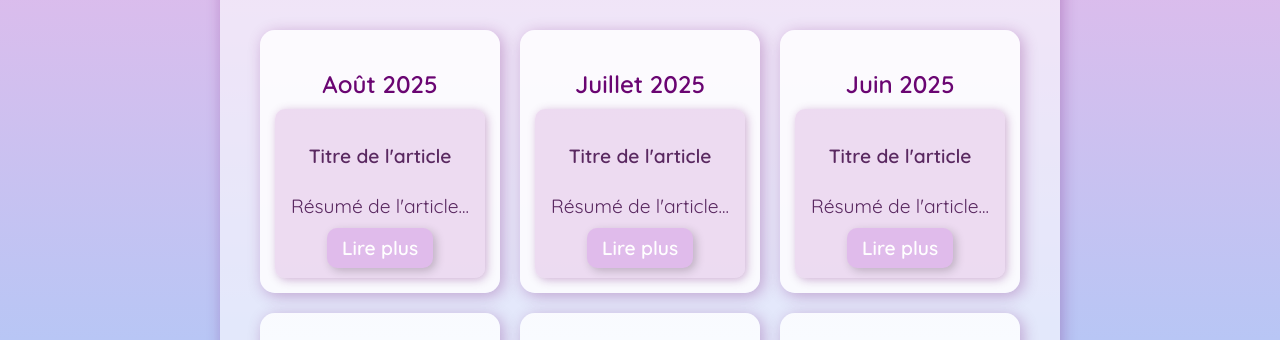
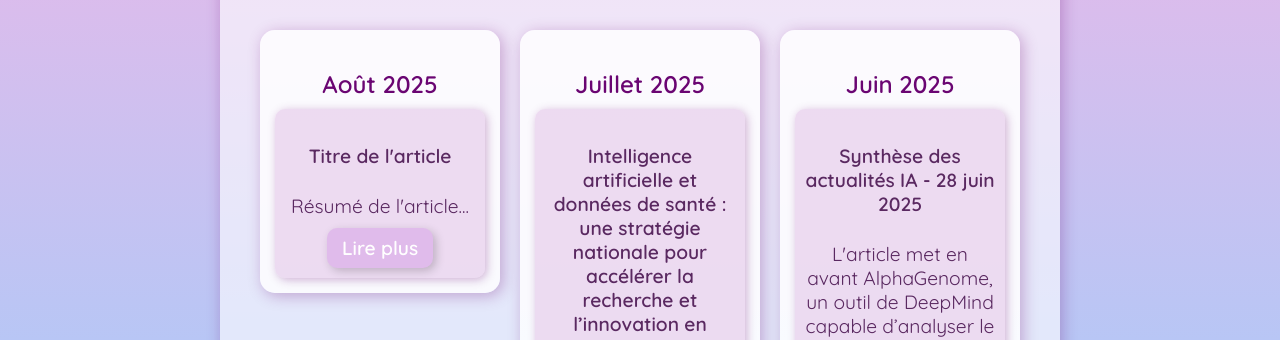
Before and after one commit to Chelseaflqn/portfolio, a plain HTML site: page Portefolio/veilleinformatique.html in a window 1280 px wide. Shown: the part 460-800 px from the top of the page. Drawn offline with Linux system fonts and the light colour scheme.

Commit message:
Modification Portfolio

```diff
--- a/Portefolio/veilleinformatique.html
+++ b/Portefolio/veilleinformatique.html
@@ -38,17 +38,19 @@
         <div class="mois">
             <h3>Juillet 2025</h3>
             <div class="article">
-                <h4>Titre de l'article</h4>
-                <p>Résumé de l'article...</p>
-                <a href="#" class="button">Lire plus</a>
+                <h4>Intelligence artificielle et données de santé : une stratégie nationale pour accélérer la recherche et l’innovation en santé</h4>
+                <p>Le gouvernement français a dévoilé une stratégie nationale (2025-2028) axée sur une utilisation secondaire optimisée des données de santé et une intégration encadrée de l’IA dans le système de soins, avec notamment le lancement d’un forum consultatif national et un appel d’offres pour un hébergement souverain des données du SNDS, pour renforcer innovation, souveraineté et efficacité dans le secteur santé
+</p>
+                <a href="https://sante.gouv.fr/actualites/presse/communiques-de-presse/article/intelligence-artificielle-et-donnees-de-sante-une-strategie-nationale-pour" class="button">Lire plus</a>
             </div>
         </div>
         <div class="mois">
             <h3>Juin 2025</h3>
             <div class="article">
-                <h4>Titre de l'article</h4>
-                <p>Résumé de l'article...</p>
-                <a href="#" class="button">Lire plus</a>
+                <h4>Synthèse des actualités IA - 28 juin 2025</h4>
+                <p>L'article met en avant AlphaGenome, un outil de DeepMind capable d’analyser le génome pour mieux comprendre les maladies, ainsi que Qwen-VLo d’Alibaba, un modèle multimodal combinant texte et image. Ces innovations illustrent la place croissante de l’IA dans la recherche médicale et technologique.
+</p>
+                <a href="https://ts2.tech/fr/synthese-des-actualites-ia-28-juin-2025/" class="button">Lire plus</a>
             </div>
         </div>
         <div class="mois">
```
Also changed, not shown: Portefolio/stage.html (+6 -1 lines), 1 other file.
